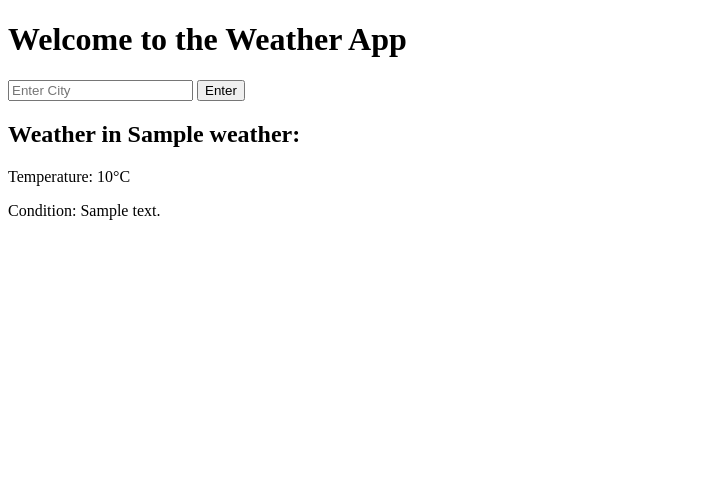
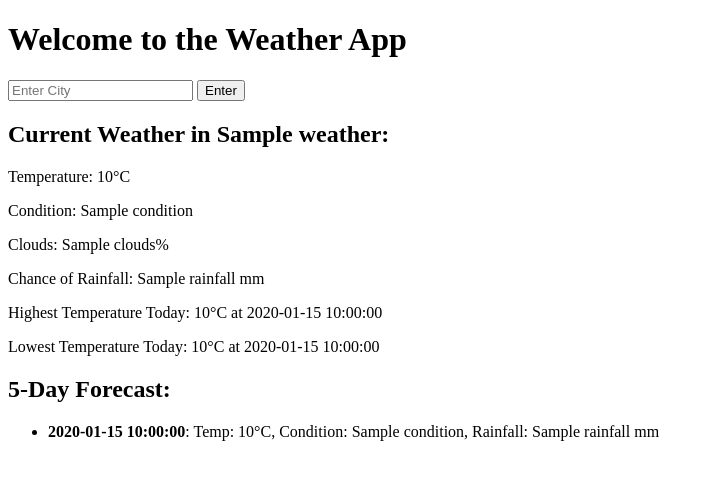
Before and after one commit to GokulNookula/WeatherApp, a FastAPI app: template app/templates/index.html in a window 1280 px wide. Shown: the top 480 px of the page, without its empty margins (0-713 px from the left). Run offline with FastAPI, Linux system fonts and the light colour scheme; the template is opened without the code that fills it: most values are stand-ins (such as "Sample title", 1, 10 or a date in 2020).

Commit message:
Adding extra features of showing forecast of next 5 days. However the code has some bugs with the outputs

```diff
--- a/app/main.py
+++ b/app/main.py
@@ -23,21 +23,67 @@ async def getWeather(request: Request, city: str = Form(...)):
         return templates.TemplateResponse('index.html', {'request': request})
 
     apiKey = secret.api
-    url = f'http://api.openweathermap.org/data/2.5/weather?q={city}&appid={apiKey}&units=metric'
+
+    weatherUrl = f'http://api.openweathermap.org/data/2.5/weather?q={city}&appid={apiKey}&units=metric'
+    forecastUrl = f'http://api.openweathermap.org/data/2.5/forecast?q={city}&appid={apiKey}&units=metric'
 
     async with httpx.AsyncClient() as client:
-        response = await client.get(url)
+        weatherResponse = await client.get(weatherUrl)
+        forecastResponse = await client.get(forecastUrl)
 
-    weather = response.json()
+    weather = weatherResponse.json()
+    forecast = forecastResponse.json()  # This line is now correctly using forecastResponse
+
+    print("Weather Response:", weather)  # Log weather data
+    print("Forecast Response:", forecast)  # Log forecast data
 
     # Handle errors from the API
-    if weather.get("cod") != 200:
+    if weather.get("cod") != 200 or forecast.get("cod") != "200":
         errorMessage = "The City that you Entered is Incorrect. Please try again."  # Custom error message
         return templates.TemplateResponse('index.html', {'request': request, 'error': errorMessage})
 
-    # Ensure the response is for a city
-    if "name" in weather and weather.get("sys", {}).get("country"):
-        return templates.TemplateResponse('index.html', {'request': request, 'weather': weather})
-    else:
-        errorMessage = "Please enter a valid city name, not a state or country."
-        return templates.TemplateResponse('index.html', {'request': request, 'error': errorMessage})
+    # Extract required data from weather and forecast responses
+    currentTemp = weather['main']['temp']
+    weatherCondition = weather['weather'][0]['description']
+    cloudCoverage = weather['clouds']['all']
+    rainfallAmount = weather.get('rain', {}).get('1h', 0)  # Rainfall in the last hour, if available
+
+    # Find the highest and lowest temperatures in the 5-day forecast
+    highTemp, highTempTime = None, None
+    lowTemp, lowTempTime = None, None
+    for entry in forecast['list']:
+        temp = entry['main']['temp']
+        if highTemp is None or temp > highTemp:
+            highTemp = temp
+            highTempTime = entry['dt_txt']
+        if lowTemp is None or temp < lowTemp:
+            lowTemp = temp
+            lowTempTime = entry['dt_txt']
+
+    # Prepare data for 5-day forecast
+    forecastData = []
+    for day in forecast['list']:
+        dayForecast = {
+            "date": day['dt_txt'],
+            "temp": day['main']['temp'],
+            "condition": day['weather'][0]['description'],
+            "rainfall": day.get('rain', {}).get('3h', 0),
+        }
+        forecastData.append(dayForecast)
+
+    return templates.TemplateResponse(
+        'index.html',
+        {
+            'request': request,
+            'weather': weather,
+            'currentTemp': currentTemp,
+            'highTemp': highTemp,
+            'highTempTime': highTempTime,
+            'lowTemp': lowTemp,
+            'lowTempTime': lowTempTime,
+            'rainfallAmount': rainfallAmount,
+            'weatherCondition': weatherCondition,
+            'cloudCoverage': cloudCoverage,
+            'forecast': forecastData
+        }
+    )
--- a/app/templates/index.html
+++ b/app/templates/index.html
@@ -13,11 +13,28 @@
     </form>
 
     {% if weather %}
-        <h2>Weather in {{ weather.name }}:</h2>
-        <p>Temperature: {{ weather.main.temp }}°C</p>
-        <p>Condition: {{ weather.weather[0].description }}</p>
+        <h2>Current Weather in {{ weather.name }}:</h2>
+        <p>Temperature: {{ current_temp }}°C</p>
+        <p>Condition: {{ condition }}</p>
+        <p>Clouds: {{ clouds }}%</p>
+        <p>Chance of Rainfall: {{ rainfall }} mm</p>
+        <p>Highest Temperature Today: {{ high_temp }}°C at {{ high_temp_time }}</p>
+        <p>Lowest Temperature Today: {{ low_temp }}°C at {{ low_temp_time }}</p>
+
+        <h2>5-Day Forecast:</h2>
+        <ul>
+            {% for day in forecast %}
+                <li>
+                    <strong>{{ day.date }}</strong>:
+                    Temp: {{ day.temp }}°C,
+                    Condition: {{ day.condition }},
+                    Rainfall: {{ day.rainfall }} mm
+                </li>
+            {% endfor %}
+        </ul>
     {% elif error %}
         <p style="color:red;">{{ error }}</p>
     {% endif %}
+
 </body>
 </html>
```
